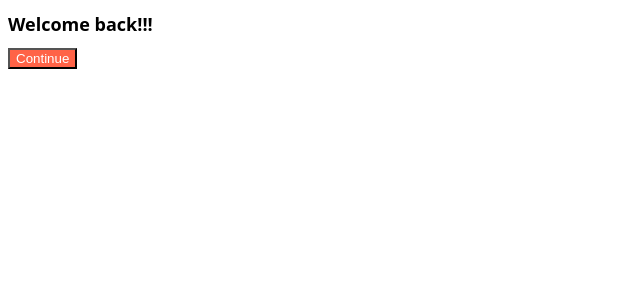
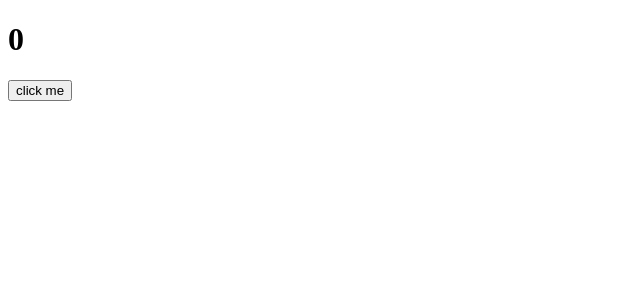
Before and after one commit to 3suji3/React_nomadcoders, a React (Create React App) app in the folder react-for-beginners/: page / in a window 1280 px wide. Shown: the top 300 px of the page, without its empty margins (0-640 px from the left). Built offline with nearby package versions, Linux system fonts and the light colour scheme.

Commit message:
feat: 6.0 Introduction

```diff
--- a/react-for-beginners/src/App.js
+++ b/react-for-beginners/src/App.js
@@ -1,11 +1,12 @@
-import Button from "./Button";
-import styled from './App.module.css';
+import { useState } from "react";
 
 function App() {
+  const [counter, setValue] = useState(0);
+  const onClick = () => setValue((prev) => prev + 1);
   return (
     <div>
-      <h1 className={styled.title}>Welcome back!!!</h1>
-      <Button text={"Continue"}/>
+      <h1>{counter}</h1>
+      <button onClick={onClick}>click me</button>
     </div>
   );
 }
```
